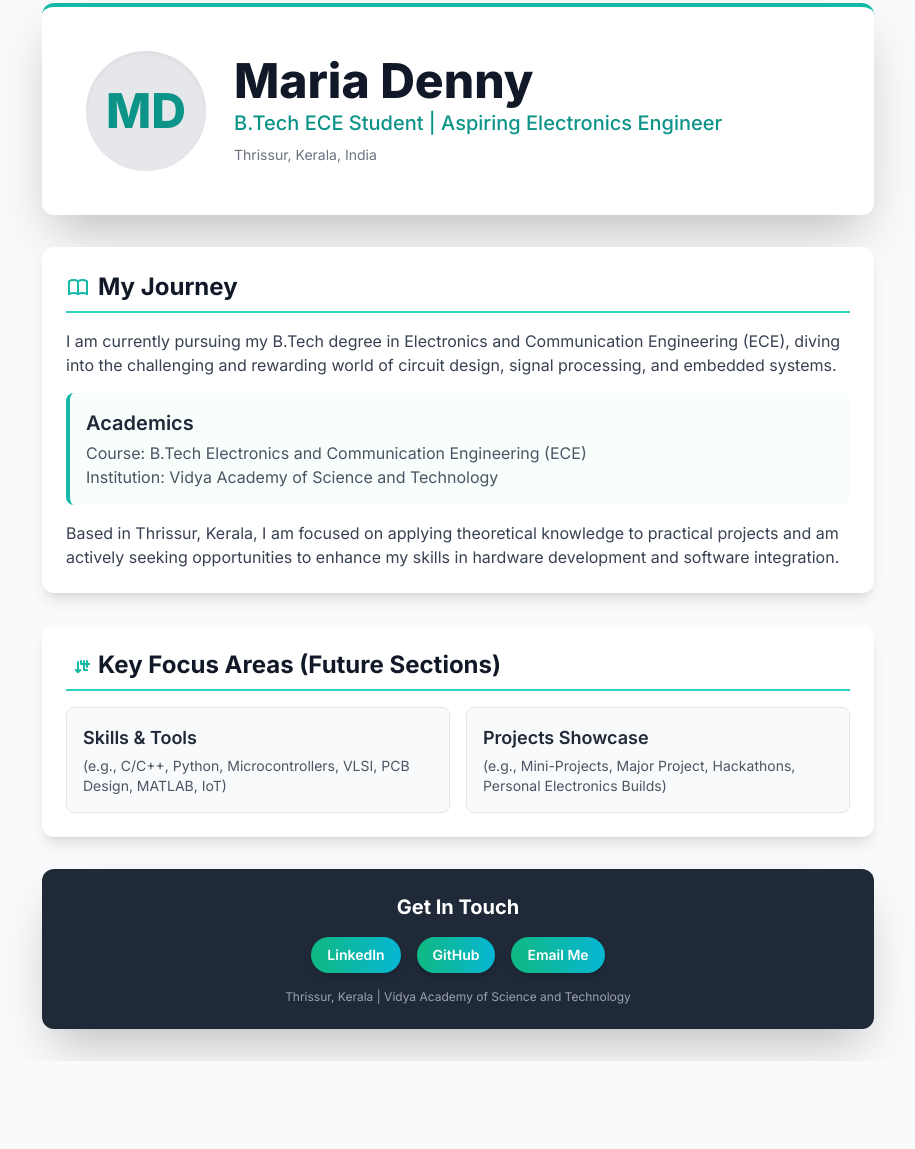
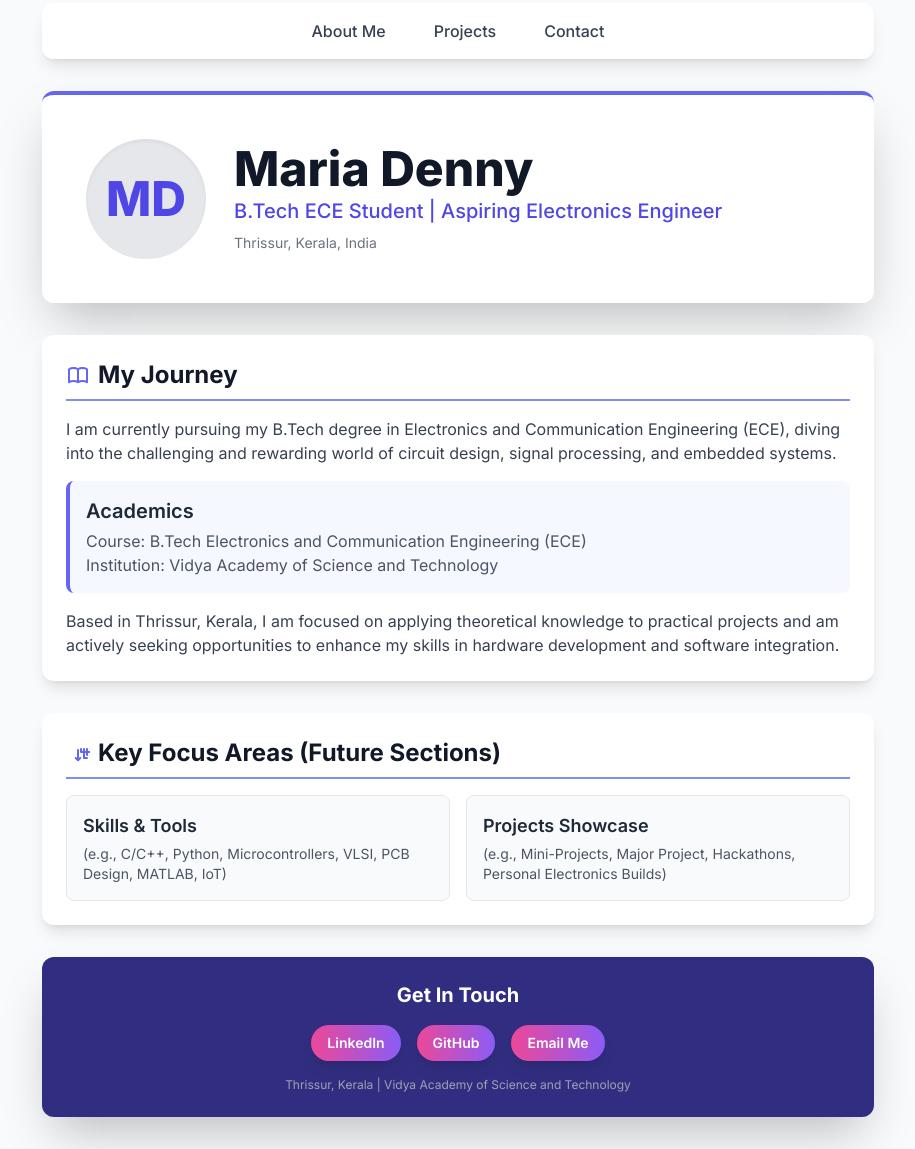
Before and after one commit to mariadenny47-coder/mariadenny47-coder.github.io, a plain HTML site: page index.html in a window 1280 px wide. Shown: the part 29-1178 px from the top of the page, without its empty margins (182-1097 px from the left). Before the commit the page ends 1090 px from the top, so only its background shows below. Drawn offline with nearby package versions, Linux system fonts and the light colour scheme.

Commit message:
Update index.html

```diff
--- a/index.html
+++ b/index.html
@@ -6,22 +6,37 @@
     <title>Maria Denny - ECE Portfolio</title>
     <!-- Load Tailwind CSS -->
     <script src="https://cdn.tailwindcss.com"></script>
-    <!-- Configure Tailwind for Inter font -->
+    <!-- Configure Tailwind for Inter font and add custom CSS effects -->
     <style>
         @import url('https://fonts.googleapis.com/css2?family=Inter:wght@100..900&display=swap');
         body {
             font-family: 'Inter', sans-serif;
             transition: background-color 0.3s;
+            /* Enable smooth scrolling when navigating to anchors */
+            scroll-behavior: smooth;
         }
-        /* Custom styles for the gradient button effect */
+
+        /* Custom styles for the VIBRANT gradient button effect (Pink to Violet) */
         .btn-primary {
-            background-image: linear-gradient(to right, #10b981 0%, #06b6d4 100%);
+            background-image: linear-gradient(to right, #ec4899 0%, #8b5cf6 100%); /* Pink-500 to Violet-500 */
             transition: all 0.3s ease;
         }
         .btn-primary:hover {
             opacity: 0.9;
             transform: translateY(-2px);
-            box-shadow: 0 4px 15px rgba(16, 185, 129, 0.4);
+            /* VIBRANT shadow matching the Pink color */
+            box-shadow: 0 4px 20px rgba(236, 72, 153, 0.6);
+        }
+
+        /* Custom CSS: Subtle lift effect for main cards on hover */
+        .card-hover-effect {
+            transition: transform 0.3s ease-in-out, box-shadow 0.3s ease-in-out;
+        }
+        .card-hover-effect:hover {
+            /* Lifts the card up 4 pixels */
+            transform: translateY(-4px);
+            /* Gives a slightly stronger, deeper shadow */
+            box-shadow: 0 18px 40px -10px rgba(0, 0, 0, 0.18);
         }
     </style>
 </head>
@@ -29,28 +44,41 @@
 
     <div class="max-w-4xl mx-auto p-4 md:p-8">
 
+        <!-- Navigation Bar (Sticky for easy access) -->
+        <nav class="sticky top-0 z-10 bg-white bg-opacity-95 backdrop-blur-sm p-3 rounded-xl shadow-lg mb-8">
+            <div class="flex justify-center space-x-6">
+                <!-- Navigation text now uses a deep Indigo color for contrast -->
+                <a href="#about" class="text-gray-700 hover:text-indigo-600 font-medium transition duration-300 py-1 px-3 rounded-lg hover:bg-indigo-50">About Me</a>
+                <a href="#projects" class="text-gray-700 hover:text-indigo-600 font-medium transition duration-300 py-1 px-3 rounded-lg hover:bg-indigo-50">Projects</a>
+                <a href="#contact" class="text-gray-700 hover:text-indigo-600 font-medium transition duration-300 py-1 px-3 rounded-lg hover:bg-indigo-50">Contact</a>
+            </div>
+        </nav>
+
         <!-- Header / Hero Section -->
-        <header class="bg-white p-6 md:p-10 rounded-xl shadow-2xl border-t-4 border-teal-500 mb-8">
+        <!-- Top border is now a vibrant Indigo -->
+        <header class="bg-white p-6 md:p-10 rounded-xl shadow-2xl border-t-4 border-indigo-500 mb-8 card-hover-effect">
             <div class="flex flex-col md:flex-row items-center space-y-4 md:space-y-0 md:space-x-6">
 
-                <!-- Profile Placeholder (Initials) -->
+                <!-- Profile Placeholder (Initials) uses Indigo -->
                 <div class="flex-shrink-0 w-24 h-24 md:w-32 md:h-32 bg-gray-200 rounded-full flex items-center justify-center border-4 border-white shadow-inner">
-                    <span class="text-4xl md:text-5xl font-extrabold text-teal-600">MD</span>
+                    <span class="text-4xl md:text-5xl font-extrabold text-indigo-600">MD</span>
                 </div>
 
                 <!-- Title and Introduction -->
                 <div>
                     <h1 class="text-3xl md:text-5xl font-extrabold text-gray-900 leading-tight">Maria Denny</h1>
-                    <p class="text-lg md:text-xl font-medium text-teal-600 mt-1">B.Tech ECE Student | Aspiring Electronics Engineer</p>
+                    <!-- Role text is now a vibrant Indigo -->
+                    <p class="text-lg md:text-xl font-medium text-indigo-600 mt-1">B.Tech ECE Student | Aspiring Electronics Engineer</p>
                     <p class="text-sm text-gray-500 mt-2">Thrissur, Kerala, India</p>
                 </div>
             </div>
         </header>
 
         <!-- About / Education Section -->
-        <section class="mb-8 p-6 bg-white rounded-xl shadow-lg">
-            <h2 class="text-2xl font-bold text-gray-900 border-b-2 border-teal-400 pb-2 mb-4 flex items-center">
-                <svg xmlns="http://www.w3.org/2000/svg" class="h-6 w-6 text-teal-500 mr-2" fill="none" viewBox="0 0 24 24" stroke="currentColor" stroke-width="2">
+        <section id="about" class="mb-8 p-6 bg-white rounded-xl shadow-lg card-hover-effect">
+            <!-- Icon and divider use Indigo -->
+            <h2 class="text-2xl font-bold text-gray-900 border-b-2 border-indigo-400 pb-2 mb-4 flex items-center">
+                <svg xmlns="http://www.w3.org/2000/svg" class="h-6 w-6 text-indigo-500 mr-2" fill="none" viewBox="0 0 24 24" stroke="currentColor" stroke-width="2">
                   <path stroke-linecap="round" stroke-linejoin="round" d="M12 6.253v13m0-13C10.832 5.477 9.206 5 7.5 5S4.168 5.477 3 6.253v13C4.168 18.477 5.794 18 7.5 18s3.332.477 4.5 1.253m0-13C13.168 5.477 14.794 5 16.5 5s3.332.477 4.5 1.253v13C19.832 18.477 18.206 18 16.5 18s-3.332.477-4.5 1.253" />
                 </svg>
                 My Journey
@@ -60,7 +88,8 @@
                     I am currently pursuing my B.Tech degree in Electronics and Communication Engineering (ECE), diving into the challenging and rewarding world of circuit design, signal processing, and embedded systems.
                 </p>
 
-                <div class="p-4 bg-teal-50/50 border-l-4 border-teal-500 rounded-lg">
+                <!-- Accent box uses a complementary color (Violet/Indigo) -->
+                <div class="p-4 bg-indigo-50/50 border-l-4 border-indigo-500 rounded-lg">
                     <h3 class="text-xl font-semibold text-gray-800">Academics</h3>
                     <p class="text-gray-600 mt-1">
                         Course: B.Tech Electronics and Communication Engineering (ECE)
@@ -77,10 +106,11 @@
         </section>
 
         <!-- Placeholder for Skills and Projects -->
-        <section class="mb-8 p-6 bg-white rounded-xl shadow-lg">
-            <h2 class="text-2xl font-bold text-gray-900 border-b-2 border-teal-400 pb-2 mb-4 flex items-center">
-                <svg xmlns="http://www.w3.org/2000/svg" class="h-6 w-6 text-teal-500 mr-2" fill="none" viewBox="0 0 24 24" stroke="currentColor" stroke-width="2">
-                  <path stroke-linecap="round" stroke-linejoin="round" d="M9.75 17L12 19.25M12 19.25L14.25 17M12 19.25V9M15 11h3m-3 0V8m3 3h3m-3 0v3m3-3V8m-3 3h3m-3 0V8m3 3h3m-3 0v3m-3 3h3m-3 0V8m3 3h3m-3 0v3m-3 3h3m-3 0V8m3 3h3m-3 0v3m-3 3h3m-3 0V8m3 3h3m-3 0v3m-3 3h3m-3 0V8m3 3h3m-3 0v3" />
+        <section id="projects" class="mb-8 p-6 bg-white rounded-xl shadow-lg card-hover-effect">
+            <!-- Icon and divider use Indigo -->
+            <h2 class="text-2xl font-bold text-gray-900 border-b-2 border-indigo-400 pb-2 mb-4 flex items-center">
+                <svg xmlns="http://www.w3.org/2000/svg" class="h-6 w-6 text-indigo-500 mr-2" fill="none" viewBox="0 0 24 24" stroke="currentColor" stroke-width="2">
+                  <path stroke-linecap="round" stroke-linejoin="round" d="M9.75 17L12 19.25M12 19.25L14.25 17M12 19.25V9M15 11h3m-3 0V8m3 3h3m-3 0v3m3-3V8m-3 3h3m-3 0V8m3 3h3m-3 0v3m-3 3h3m-3 0V8m3 3h3m-3 0v3m-3 3h3m-3 0V8m3 3h3m-3 0v3m-3 3h3m-3 0V8m3 3h3m-3 0v3m-3 3h3m-3 0V8m3 3h3m-3 0v3m-3 3h3m-3 0V8m3 3h3m-3 0v3" />
                 </svg>
                 Key Focus Areas (Future Sections)
             </h2>
@@ -101,17 +131,18 @@
         </section>
 
         <!-- Contact Section -->
-        <footer class="p-6 bg-gray-800 text-white rounded-xl shadow-2xl">
+        <!-- Footer background is now a dark indigo -->
+        <footer id="contact" class="p-6 bg-indigo-900 text-white rounded-xl shadow-2xl">
             <h2 class="text-xl font-bold mb-4 text-center">Get In Touch</h2>
             <div class="flex justify-center space-x-4">
-                <!-- Placeholder for social links -->
-                <a href="#" class="btn-primary py-2 px-4 rounded-full text-sm font-semibold shadow-md">
+                <!-- Buttons use the vibrant Pink-Violet gradient via .btn-primary class -->
+                <a href="#" class="btn-primary py-2 px-4 rounded-full text-sm font-semibold shadow-lg">
                     LinkedIn
                 </a>
-                <a href="#" class="btn-primary py-2 px-4 rounded-full text-sm font-semibold shadow-md">
+                <a href="#" class="btn-primary py-2 px-4 rounded-full text-sm font-semibold shadow-lg">
                     GitHub
                 </a>
-                <a href="mailto:maria.denny@example.com" class="btn-primary py-2 px-4 rounded-full text-sm font-semibold shadow-md">
+                <a href="mailto:maria.denny@example.com" class="btn-primary py-2 px-4 rounded-full text-sm font-semibold shadow-lg">
                     Email Me
                 </a>
             </div>
```
